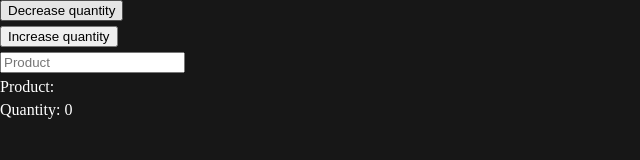
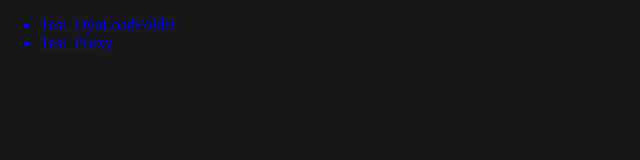
Before and after one commit to Angel-del-dev/js-sandbox, a plain HTML site: page index.html in a window 1280 px wide. Shown: the whole page, without its empty margins (0-640 px from the left). Drawn offline with Linux system fonts and the light colour scheme.

Commit message:
Created menu to allow for easy navigation on Github pages

```diff
--- a/index.js
+++ b/index.js
@@ -1,12 +1,21 @@
 import { load } from "./lib/module_loader.js";
 
-/*
-    Dynamically load functions from a pre-selected folder
-*/
+const dev = false;
 
-//load('Test_DynLoadFolder');
-
-/*
-    Test te viability to use a proxy to create pseudo-reactive objects
-*/
-load('Test_Proxy');
+if(dev) {
+    load('Test_Proxy');
+} else {
+    const container = document.getElementById('root');
+    const ul = document.createElement('ul');
+    ul.classList.add('default_ul');
+    container.append(ul);
+    [
+        'Test_DynLoadFolder',
+        'Test_Proxy'
+    ].map( mod => {
+        const li = document.createElement('li');
+        li.textContent = mod;
+        li.addEventListener('click', _ => load(mod));
+        ul.append(li);
+    } );
+}
--- a/lib/module_loader.js
+++ b/lib/module_loader.js
@@ -1 +1,4 @@
-export const load = async module => (await import(`../modules/${module}.js?v=${new Date().getTime()}`)).init();
+export const load = async module => {
+    document.getElementById('root').innerHTML = '';
+    (await import(`../modules/${module}.js?v=${new Date().getTime()}`)).init();
+}
--- a/modules/Test_DynLoadFolder.js
+++ b/modules/Test_DynLoadFolder.js
@@ -1,3 +1,7 @@
+/*
+    Dynamically load functions from a pre-selected folder
+*/
+
 import { DynLoadFolder } from "../components/base/DynLoadFolder.js";
 
 // Set PathFactory
--- a/modules/Test_Proxy.js
+++ b/modules/Test_Proxy.js
@@ -1,3 +1,7 @@
+/*
+    Test te viability to use a proxy to create pseudo-reactive objects
+*/
+
 const GenerateError = (error) => {
     console.trace(error);
     throw new Error('An error was encountered during proxy creation');
--- a/styles.css
+++ b/styles.css
@@ -1,11 +1,23 @@
 html,
 body {
     margin: 0; padding: 0;
-    width: 100svw; height: 100svh;
+    width: 100%; height: 100%;
     background-color: #171717;
 }
+
+*, *::before, *::after { box-sizing: border-box; }
 
 #root {
     width: 100%;
     height: 100%;
 }
+
+.default_ul > li {
+    color: blue;
+    text-decoration: underline;
+}
+
+.default_ul > li:hover {
+    cursor: pointer;
+    color: white;
+}
```
